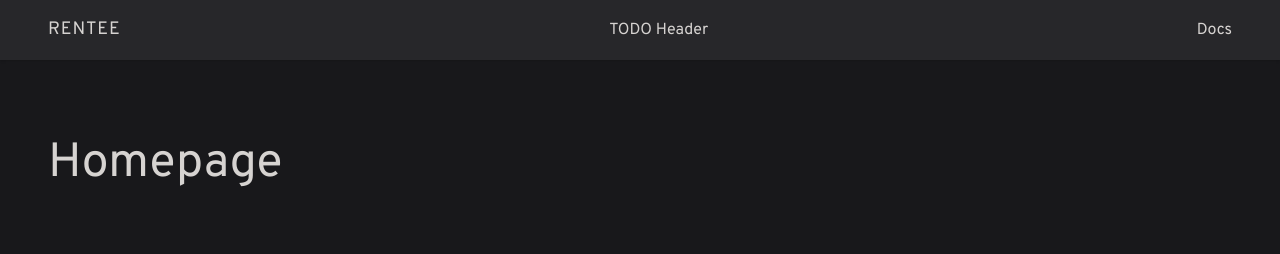
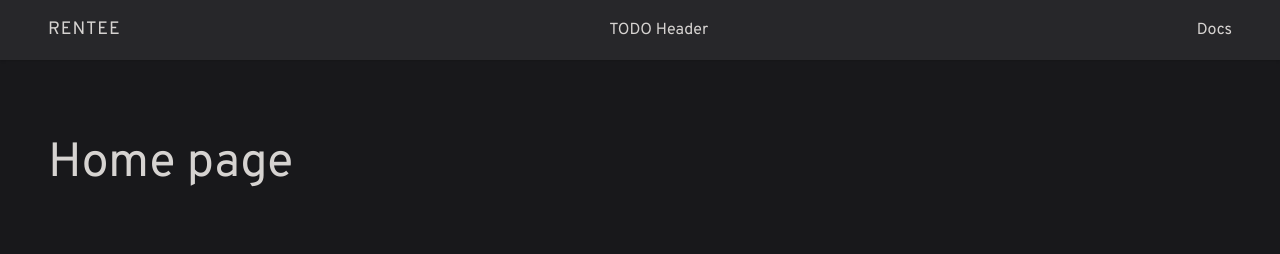
Before and after one commit to rokvisi/stpp-rent, a SvelteKit app: page / in a window 1280 px wide. Shown: the top 254 px of the page. Built offline with nearby package versions, Linux system fonts and the light colour scheme.

Commit message:
redeploy

```diff
--- a/src/routes/(app)/+page.svelte
+++ b/src/routes/(app)/+page.svelte
@@ -1 +1 @@
-<h1 class="text-5xl pb-4">Homepage</h1>
+<h1 class="text-5xl pb-4">Home page</h1>
```
